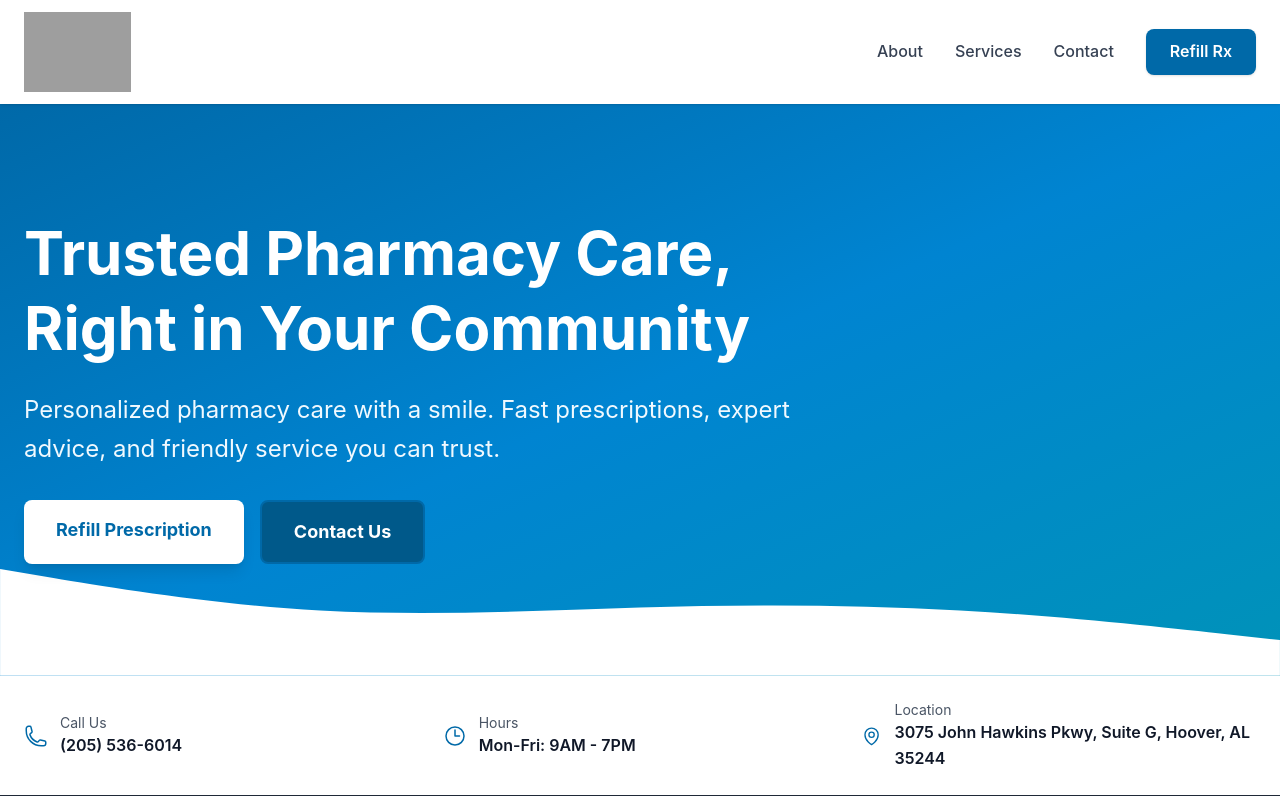
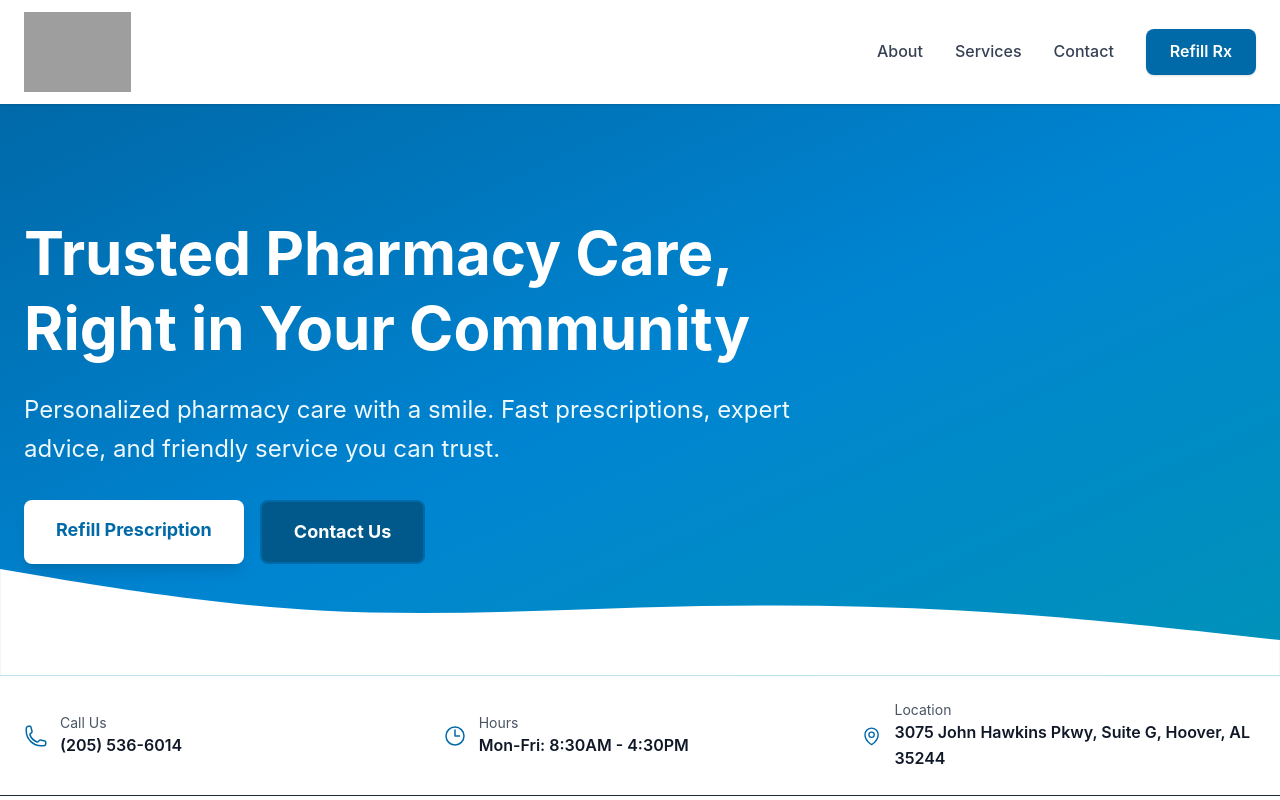
Before and after one commit to kunalpatel70/riverchase-pharmacy, a Next.js app: page / in a window 1280 px wide. Shown: the top 800 px of the page. Built offline with nearby package versions, Linux system fonts and the light colour scheme; grey boxes are pictures that could not be loaded.

Commit message:
Update business hours to Mon-Fri 8:30-4:30, Sat 8:30-2:30

```diff
--- a/app/contact/page.tsx
+++ b/app/contact/page.tsx
@@ -74,11 +74,11 @@ export default function Contact() {
                                     <div className="text-gray-700 space-y-1">
                                         <p className="flex justify-between">
                                             <span className="font-medium">Monday - Friday:</span>
-                                            <span>9:00 AM - 7:00 PM</span>
+                                            <span>8:30 AM - 4:30 PM</span>
                                         </p>
                                         <p className="flex justify-between">
                                             <span className="font-medium">Saturday:</span>
-                                            <span>9:00 AM - 5:00 PM</span>
+                                            <span>8:30 AM - 2:30 PM</span>
                                         </p>
                                         <p className="flex justify-between">
                                             <span className="font-medium">Sunday:</span>
--- a/app/page.tsx
+++ b/app/page.tsx
@@ -54,7 +54,7 @@ export default function Home() {
                 <ClockIcon className="w-6 h-6 text-sky-700" />
                 <div>
                   <p className="text-sm text-gray-600">Hours</p>
-                  <p className="font-semibold text-gray-900">Mon-Fri: 9AM - 7PM</p>
+                  <p className="font-semibold text-gray-900">Mon-Fri: 8:30AM - 4:30PM</p>
                 </div>
               </div>
               <div className="flex items-center justify-center md:justify-start gap-3">
```
